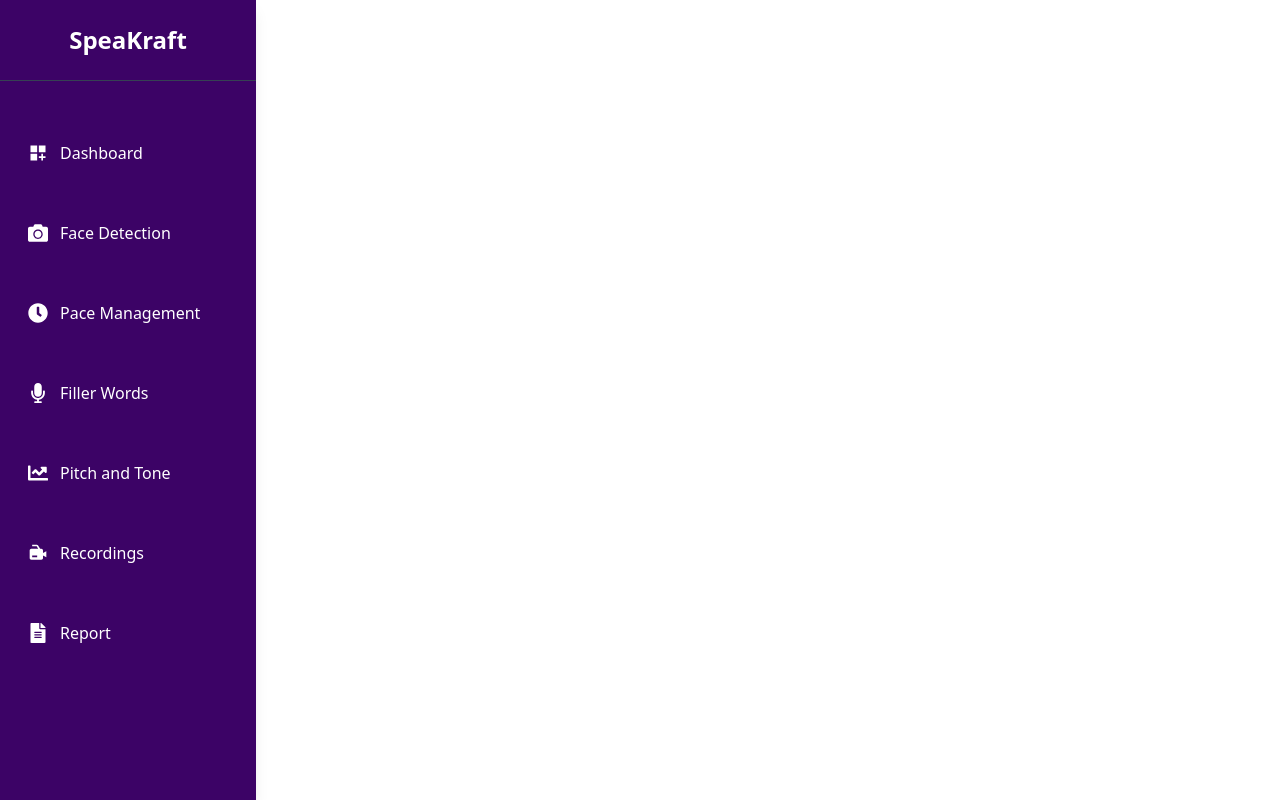
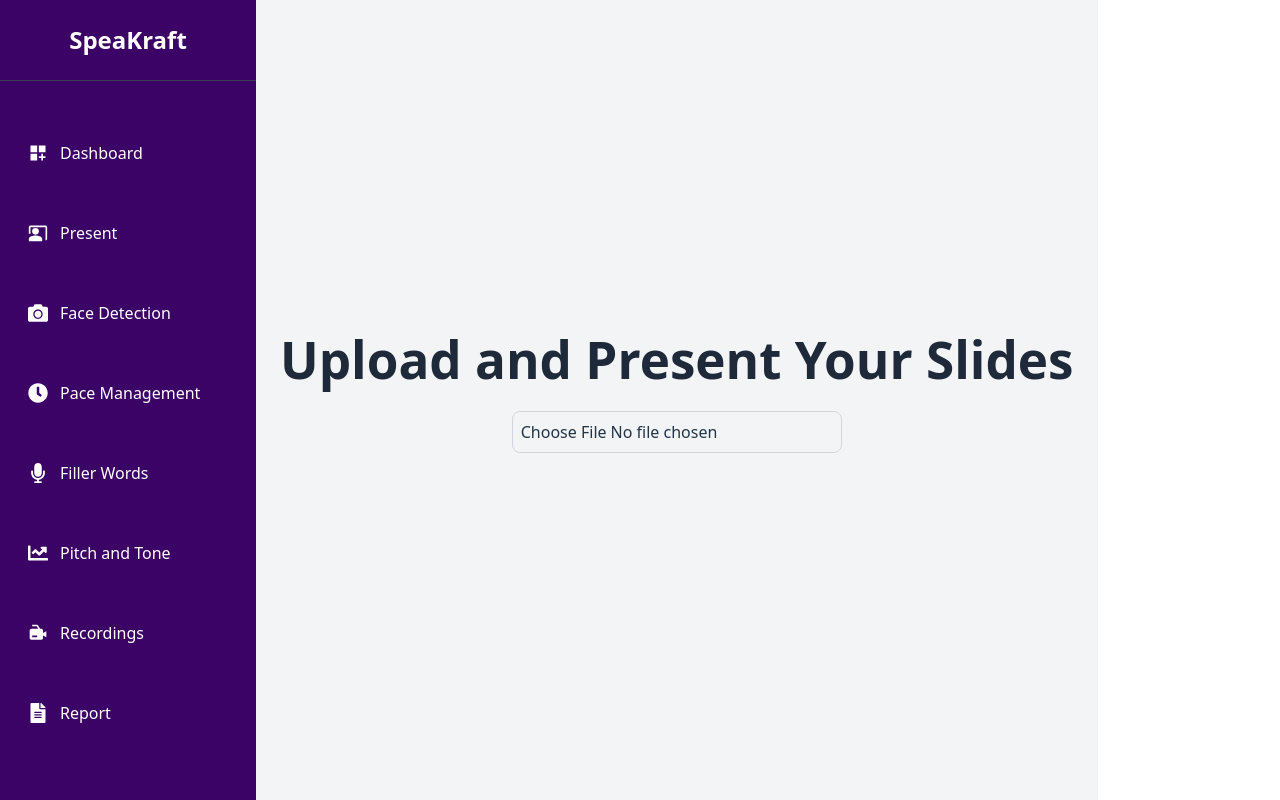
Before and after one commit to Speak-Craft/frontend, a React (Vite) app: page /present in a window 1280 px wide. Built offline with nearby package versions, Linux system fonts and the light colour scheme.

Commit message:
Initialize present component

```diff
--- a/package.json
+++ b/package.json
@@ -11,9 +11,11 @@
   },
   "dependencies": {
     "@tailwindcss/vite": "^4.0.15",
+    "pptx2json": "^0.0.10",
     "react": "^19.0.0",
     "react-dom": "^19.0.0",
     "react-icons": "^5.5.0",
+    "react-router-dom": "^7.4.0",
     "tailwindcss": "^4.0.15"
   },
   "devDependencies": {
--- a/src/App.jsx
+++ b/src/App.jsx
@@ -1,17 +1,21 @@
+import React from "react";
+import { BrowserRouter as Router, Route, Routes } from "react-router-dom";
 import Sidebar from "./components/Sidebar";
+import Present from "./components/Present";
 
 const App = () => {
   return (
-    <div className="overflwo-x-hidden text-neutral-300 antialiased selection: bg:cyan-300 selection:text-cyan-900">
-
-
-
-      <div className="container mx-auto">
-
+    <Router>
+      <div className="flex">
         <Sidebar />
+        <div className="flex-1">
+          <Routes>
+            <Route path="/present" element={<Present />} />
+          </Routes>
+        </div>
       </div>
-    </div>
-  )
-}
+    </Router>
+  );
+};
 
 export default App;
--- /dev/null
+++ b/src/components/Present.jsx
@@ -0,0 +1,45 @@
+import React, { useState } from "react";
+
+const Present = () => {
+  const [fileUrl, setFileUrl] = useState(null);
+
+  const handleFileChange = async (event) => {
+    const selectedFile = event.target.files[0];
+    if (selectedFile && selectedFile.type === "application/vnd.openxmlformats-officedocument.presentationml.presentation") {
+      // Convert file to a URL for embedding
+      const fileReader = new FileReader();
+      fileReader.onload = (e) => {
+        const fileBlob = new Blob([e.target.result], { type: selectedFile.type });
+        const url = URL.createObjectURL(fileBlob);
+        setFileUrl(url);
+      };
+      fileReader.readAsArrayBuffer(selectedFile);
+    } else {
+      alert("Please upload a valid PowerPoint presentation (.pptx) file.");
+    }
+  };
+
+  return (
+    <div className="flex flex-col items-center justify-center p-6 bg-gray-100 min-h-screen">
+      <h1 className="mb-6 text-2xl font-bold text-gray-800">Upload and Present Your Slides</h1>
+      <input
+        type="file"
+        accept=".pptx"
+        onChange={handleFileChange}
+        className="mb-4 p-2 border border-gray-300 rounded-lg"
+      />
+      {fileUrl && (
+        <iframe
+          src={`https://view.officeapps.live.com/op/embed.aspx?src=${encodeURIComponent(fileUrl)}`}
+          width="800"
+          height="600"
+          frameBorder="0"
+          className="mt-6 border border-gray-400 rounded-lg"
+          title="Presentation Viewer"
+        ></iframe>
+      )}
+    </div>
+  );
+};
+
+export default Present;
--- a/src/components/Sidebar.jsx
+++ b/src/components/Sidebar.jsx
@@ -1,9 +1,14 @@
 import React from "react";
+import { useNavigate } from "react-router-dom";
 import { FaCamera, FaClock, FaMicrophone, FaChartLine, FaFileAlt  } from "react-icons/fa";
 import { BiSolidVideoRecording } from "react-icons/bi";
-import { MdDashboardCustomize } from "react-icons/md";
+import { MdDashboardCustomize, MdCoPresent } from "react-icons/md";
+
 
 const Sidebar = () => {
+
+  const navigate = useNavigate();
+
   return (
     <aside className="h-screen w-64 bg-purple-950 text-white shadow-lg">
       <div className="p-6 text-center text-2xl font-bold border-b border-gray-700">
@@ -13,6 +18,10 @@ const Sidebar = () => {
       <li className="flex items-center gap-3 cursor-pointer p-3 rounded-lg hover:bg-gray-700">
           <MdDashboardCustomize className="text-xl" />
           <span>Dashboard</span>
+        </li>
+        <li className="flex items-center gap-3 cursor-pointer p-3 rounded-lg hover:bg-gray-700 mt-4" onClick={() => navigate("/present")}>
+          <MdCoPresent className="text-xl" />
+          <span>Present</span>
         </li>
         <li className="flex items-center gap-3 cursor-pointer p-3 rounded-lg hover:bg-gray-700 mt-4">
           <FaCamera className="text-xl" />
```
Also changed, not shown: 1 other file (tests, documents, lock files or other folders).
